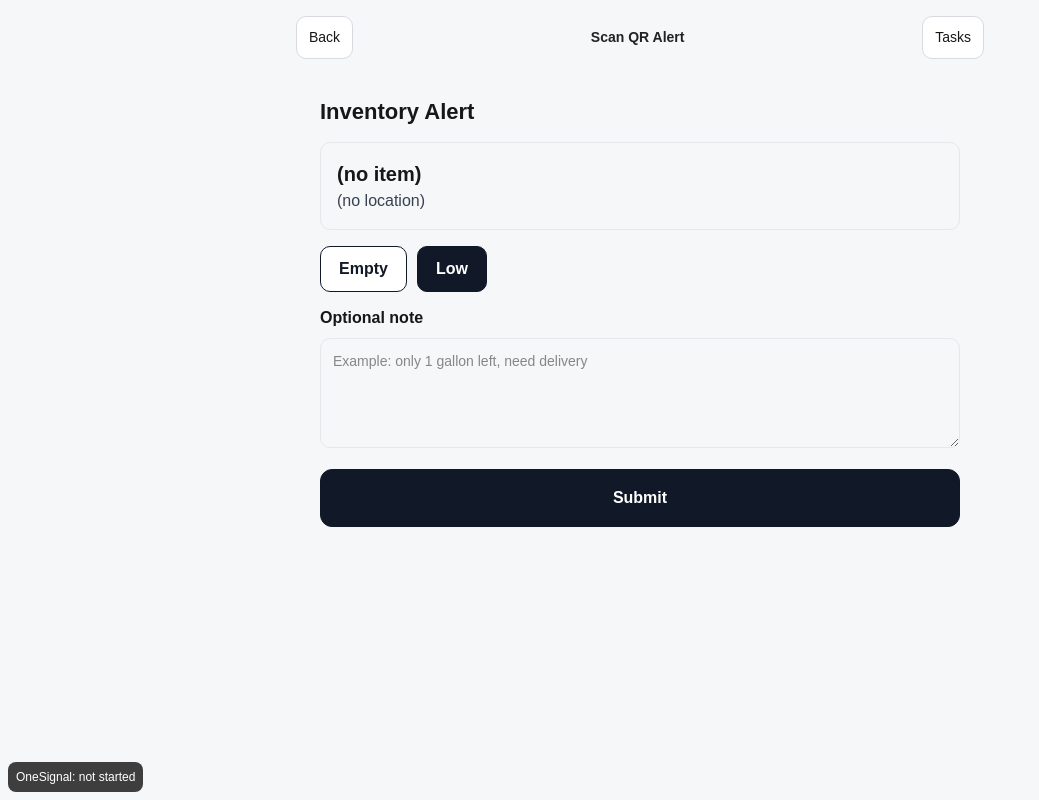
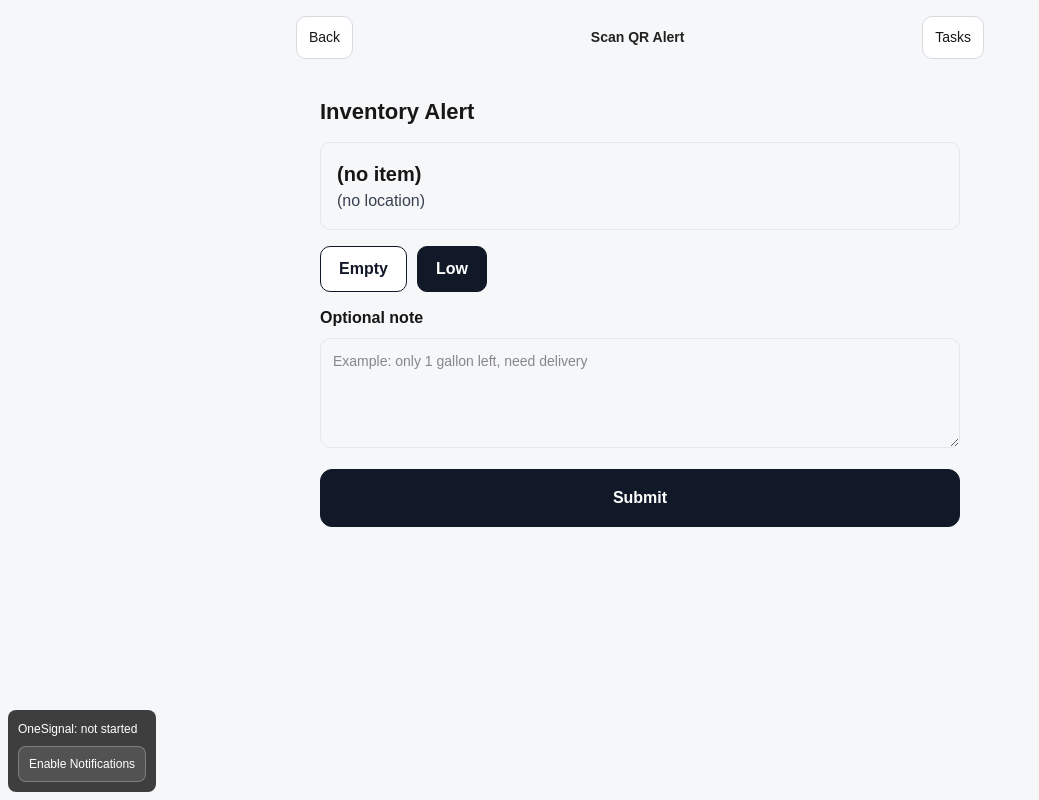
Before and after one commit to TheToolShedRep/Inventory-Alert-Next, a Next.js app: page /alert in a window 1280 px wide. Shown: the whole page, without its empty margins (0-1039 px from the left). Built offline with nearby package versions, Linux system fonts and the light colour scheme.

Commit message:
Add temp Enable Notifications button

```diff
--- a/app/components/OneSignalInit.tsx
+++ b/app/components/OneSignalInit.tsx
@@ -64,14 +64,43 @@ export default function OneSignalInit() {
         bottom: 8,
         zIndex: 999999,
         fontSize: 12,
-        padding: "6px 8px",
+        padding: "10px 10px",
         borderRadius: 8,
         background: "rgba(0,0,0,0.75)",
         color: "white",
-        maxWidth: 280,
+        maxWidth: 320,
       }}
     >
-      {debug}
+      <div style={{ marginBottom: 8 }}>{debug}</div>
+
+      <button
+        onClick={async () => {
+          try {
+            // ✅ Must be triggered by a real click to show the browser prompt
+            const result = await OneSignal.Notifications.requestPermission();
+            console.log("🔔 requestPermission result:", result);
+
+            // Re-check browser-level permission
+            console.log("🔔 Notification.permission:", Notification.permission);
+
+            setDebug(`OneSignal: permission = ${Notification.permission}`);
+          } catch (e) {
+            console.error("❌ requestPermission error:", e);
+            setDebug("OneSignal: requestPermission FAILED (see console)");
+          }
+        }}
+        style={{
+          width: "100%",
+          padding: "8px 10px",
+          borderRadius: 8,
+          border: "1px solid rgba(255,255,255,0.25)",
+          background: "rgba(255,255,255,0.10)",
+          color: "white",
+          cursor: "pointer",
+        }}
+      >
+        Enable Notifications
+      </button>
     </div>
   );
 }
```
